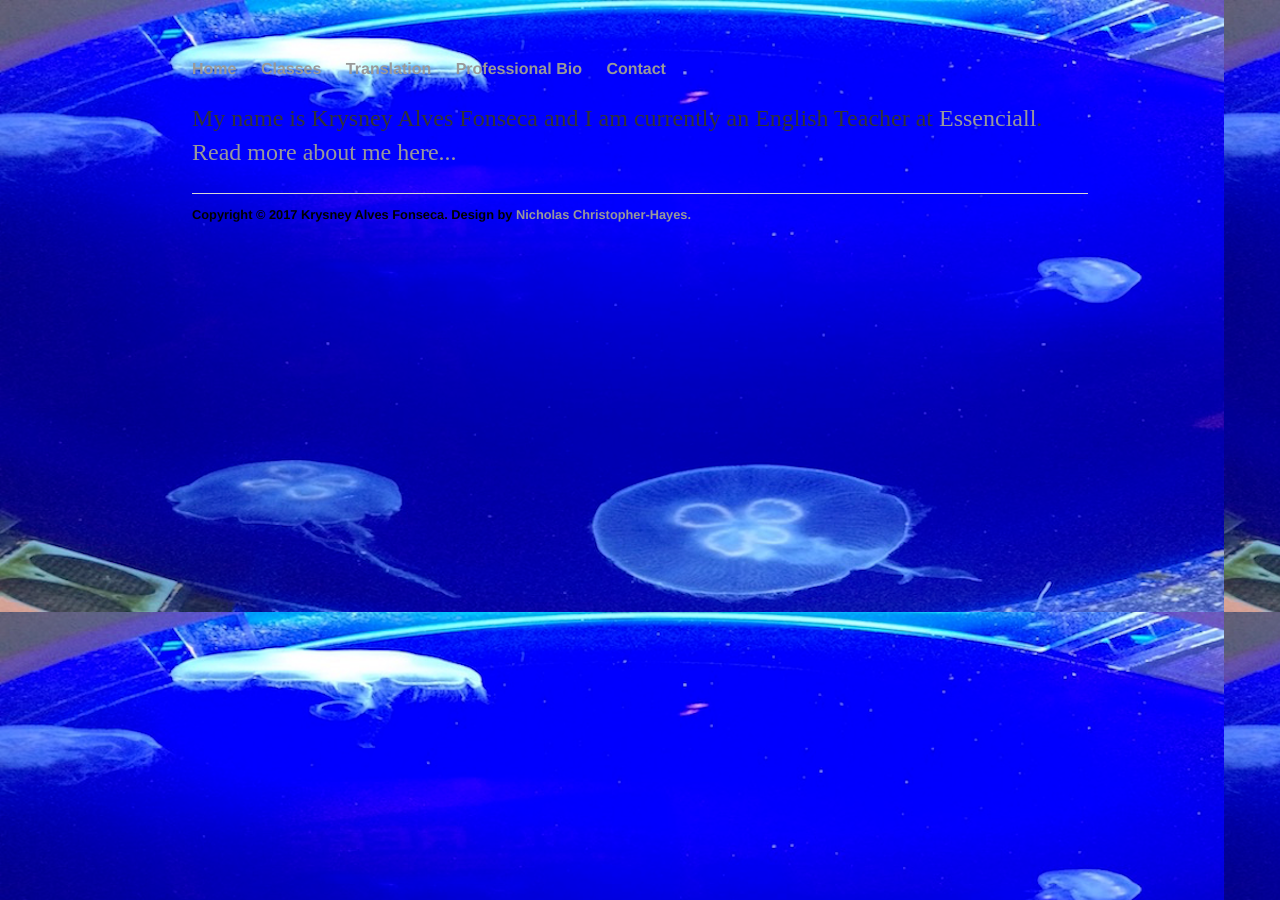
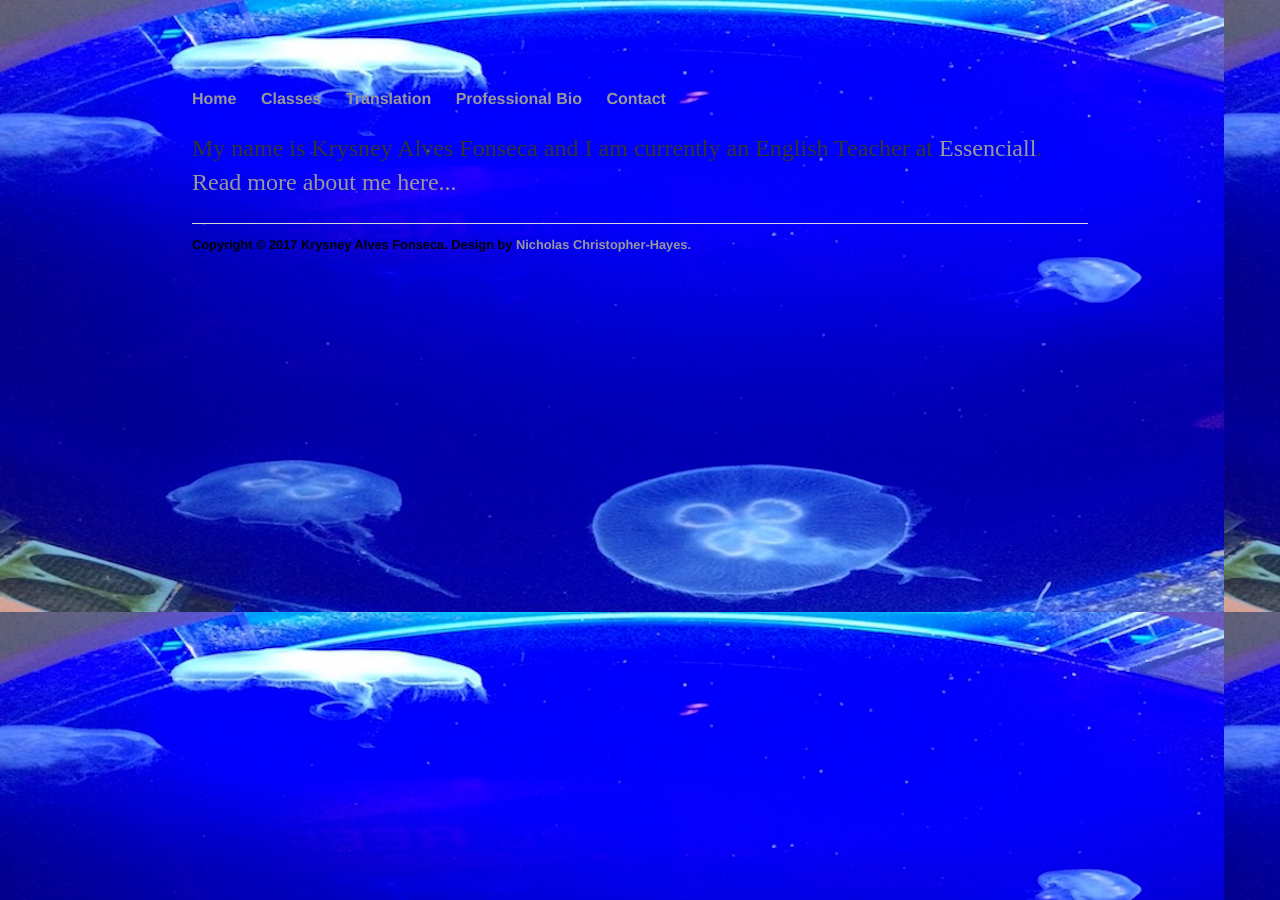
Before and after one commit to english-um-a-um/english-um-a-um.github.io, a Jekyll site: the page built from index.html, in a window 1280 px wide. Built offline with Jekyll 4.4.1, drawn with Linux system fonts in a browser that asks for light colours.

Commit message:
Update main.css

```diff
--- a/css/main.css
+++ b/css/main.css
@@ -1,5 +1,5 @@
 body {
-    margin: 60px auto;
+    margin: 90px auto;
     width: 70%;
 }
 nav ul, footer ul {
```
